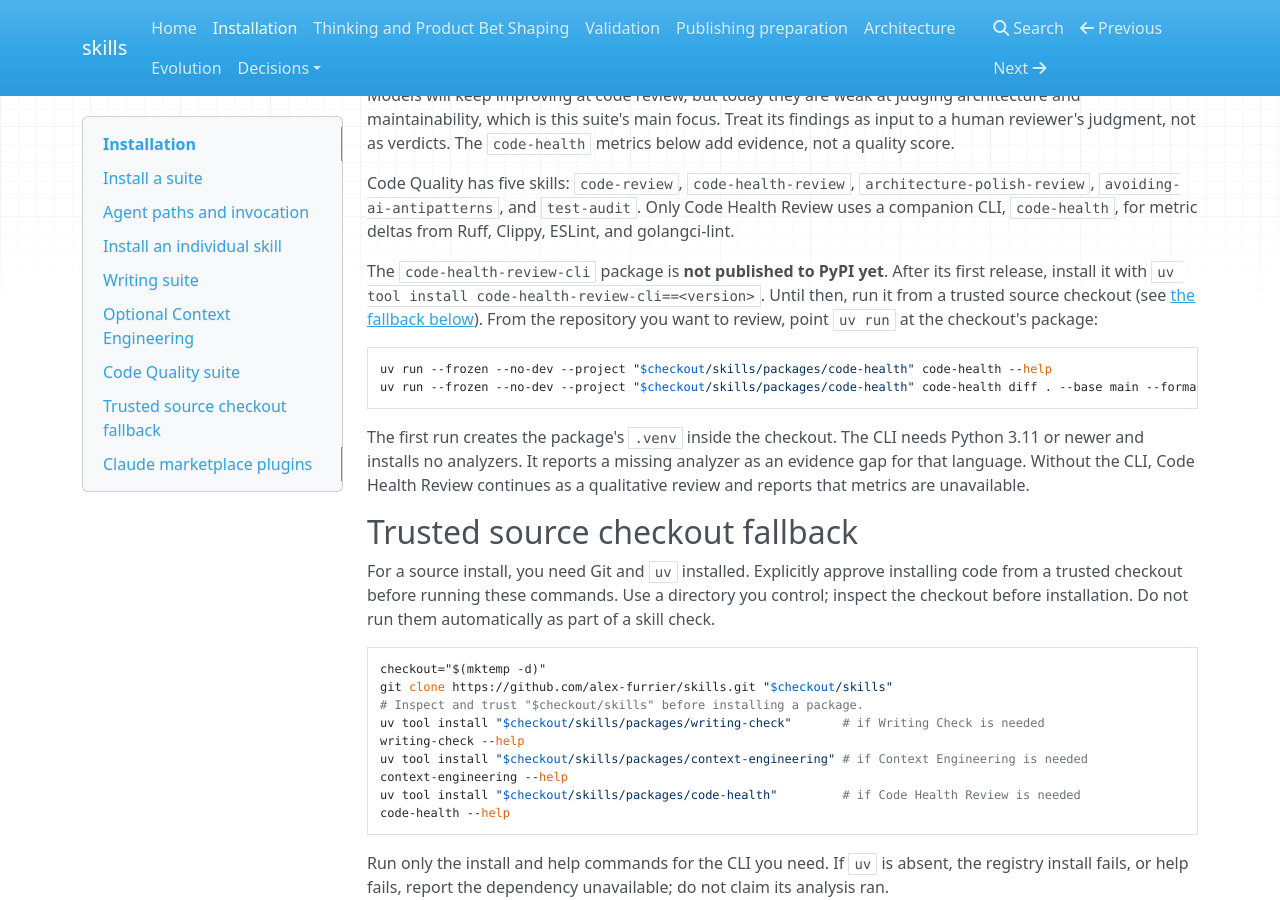
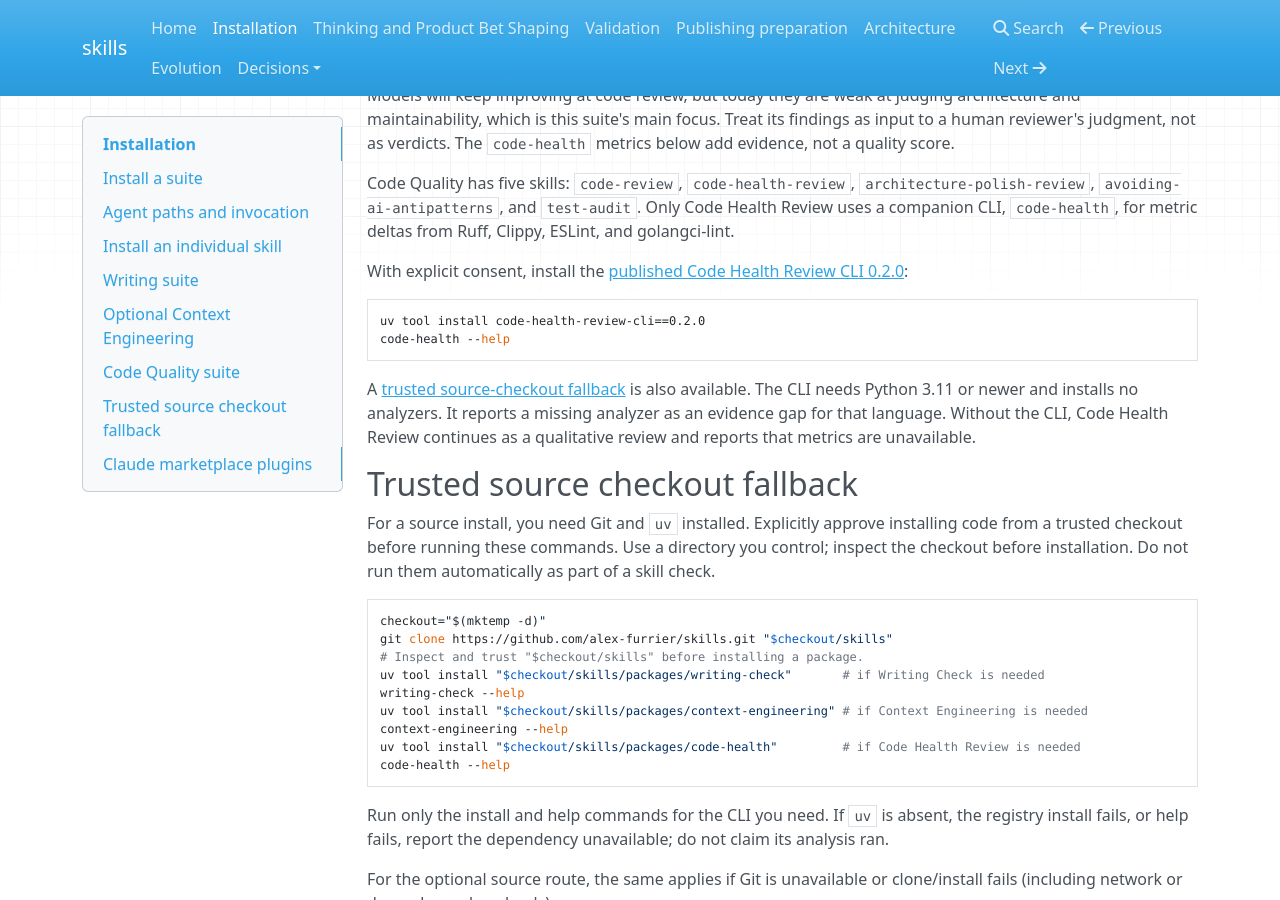
Before and after one commit to alex-furrier/skills, an MkDocs documentation site: the page built from docs/installation.md, in a window 1280 px wide and 900 px high, scrolled down 1768 px. Built offline with MkDocs 1.6.1, drawn with Linux system fonts in a browser that asks for light colours; nearby versions of some CDN libraries.

Commit message:
Document the published Code Health Review CLI 0.2.0 (#38)
* Document the published Code Health Review CLI 0.2.0

* Keep the historical code-health changelog entry unchanged

````diff
--- a/docs/architecture.md
+++ b/docs/architecture.md
@@ -3,7 +3,7 @@
 The repository has one canonical catalog and three distributable command packages.
 
 - `skills/` holds the canonical Agent Skill instructions. Writing skills are self-contained; Context skills declare the `context-engineering` package as their deterministic-analysis dependency. In Code Quality, only `code-health-review` declares a package dependency: `code-health`.
-- `packages/context-engineering/`, `packages/writing-check/`, and `packages/code-health/` build the read-only `context-engineering`, `writing-check`, and `code-health` commands. `code-health` is not published to PyPI yet.
+- `packages/context-engineering/`, `packages/writing-check/`, and `packages/code-health/` build the read-only `context-engineering`, `writing-check`, and `code-health` commands. `code-health` is published as `code-health-review-cli` 0.2.0 on PyPI.
 - `plugins/context-engineering/` is the Claude marketplace artifact for Context Engineering. It copies the canonical Context skills and CLI source, then carries plugin-local license and provenance records.
 - `scripts/project_context_plugin.py` is the only projection mechanism. Its `--check` mode compares the complete copied trees and required package files byte-for-byte.
 - `scripts/fast_check.py` is the release-oriented entry point. It checks the projection, locked package environments, tests, strict documentation build, package behavior, provenance, evaluations, and whitespace errors.
--- a/docs/installation.md
+++ b/docs/installation.md
@@ -90,14 +90,14 @@ Models will keep improving at code review, but today they are weak at judging ar
 
 Code Quality has five skills: `code-review`, `code-health-review`, `architecture-polish-review`, `avoiding-ai-antipatterns`, and `test-audit`. Only Code Health Review uses a companion CLI, `code-health`, for metric deltas from Ruff, Clippy, ESLint, and golangci-lint.
 
-The `code-health-review-cli` package is **not published to PyPI yet**. After its first release, install it with `uv tool install code-health-review-cli==<version>`. Until then, run it from a trusted source checkout (see [the fallback below](#trusted-source-checkout-fallback)). From the repository you want to review, point `uv run` at the checkout's package:
+With explicit consent, install the [published Code Health Review CLI 0.2.0](https://pypi.org/project/code-health-review-cli/0.2.0/):
 
 ```bash
-uv run --frozen --no-dev --project "$checkout/skills/packages/code-health" code-health --help
-uv run --frozen --no-dev --project "$checkout/skills/packages/code-health" code-health diff . --base main --format json
+uv tool install code-health-review-cli==0.2.0
+code-health --help
 ```
 
-The first run creates the package's `.venv` inside the checkout. The CLI needs Python 3.11 or newer and installs no analyzers. It reports a missing analyzer as an evidence gap for that language. Without the CLI, Code Health Review continues as a qualitative review and reports that metrics are unavailable.
+A [trusted source-checkout fallback](#trusted-source-checkout-fallback) is also available. The CLI needs Python 3.11 or newer and installs no analyzers. It reports a missing analyzer as an evidence gap for that language. Without the CLI, Code Health Review continues as a qualitative review and reports that metrics are unavailable.
 
 ## Trusted source checkout fallback
 
````
Also changed, not shown: CHANGELOG.md (+8 -0 lines), README.md (+3 -2 lines), docs/publishing.md (+3 -1 lines), plugins/code-quality/skills/code-health-review/SKILL.md (+3 -1 lines), skills/code-quality/code-health-review/SKILL.md (+3 -1 lines).
